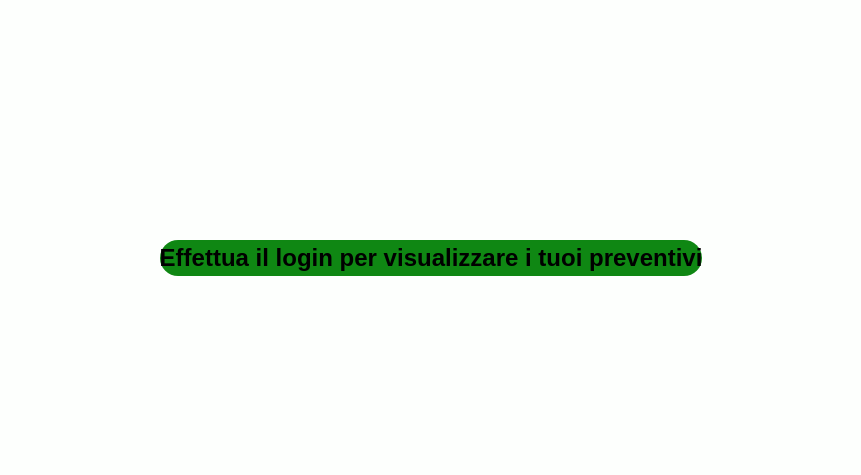
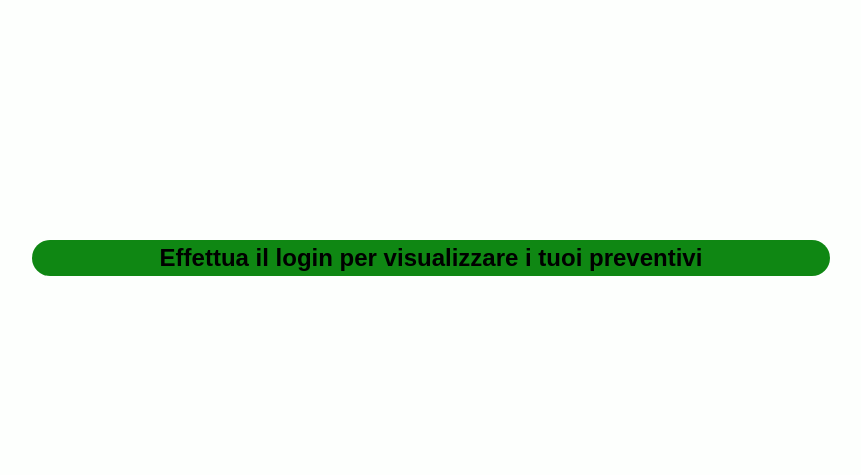
Before and after one commit to The-TecWebers/Progetto, a PHP site: page /preventivi.php in a window 1280 px wide. Shown: the part 848-1323 px from the top of the page, without its empty margins (209-1070 px from the left). Run offline with PHP 8.4, Linux system fonts and the light colour scheme; some libraries are stand-ins or nearby versions.

Commit message:
fix preventifi h2

```diff
--- a/CSS/desktop.css
+++ b/CSS/desktop.css
@@ -40,6 +40,9 @@ html, body {
     flex-direction: column;
 }
 
+#listaPreventivi > h2{
+    padding: 0% 10%;
+}
 
 
 /*
```
